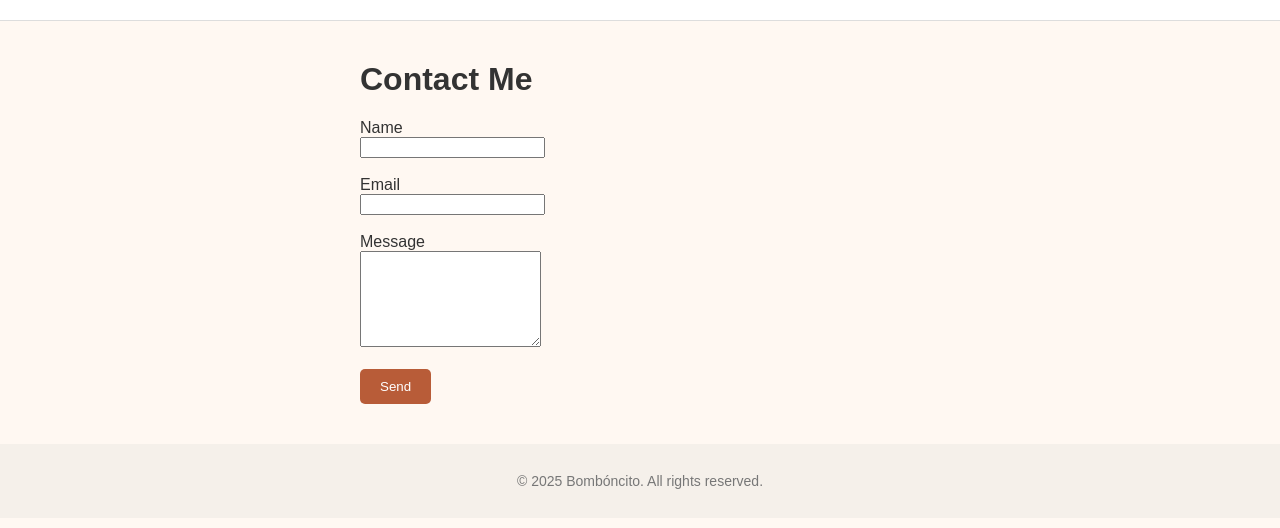
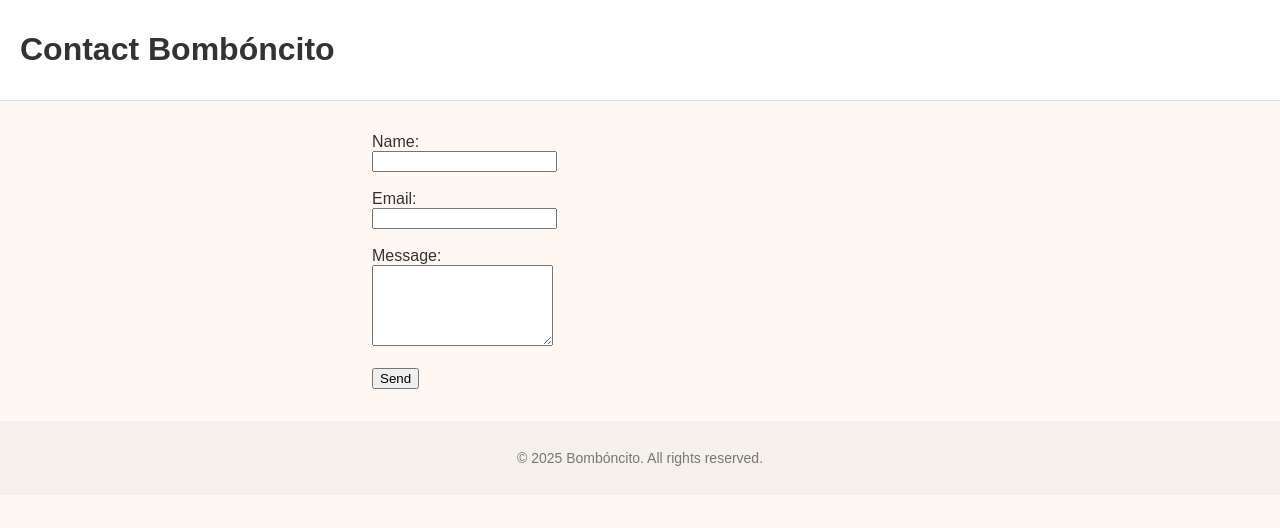
Before and after one commit to Carvalm1/Bonbon-Reposteria, a plain HTML site: page contact.html in a window 1280 px wide. Drawn offline with Linux system fonts and the light colour scheme.

Commit message:
Update contact.html

```diff
--- a/contact.html
+++ b/contact.html
@@ -1,50 +1,33 @@
 <!DOCTYPE html>
 <html lang="en">
 <head>
-  <meta charset="UTF-8" />
-  <meta name="viewport" content="width=device-width, initial-scale=1" />
-  <title>Contact Me - Bombóncito</title>
-  <link rel="stylesheet" href="style.css" />
+  <meta charset="UTF-8">
+  <meta name="viewport" content="width=device-width, initial-scale=1.0">
+  <title>Contact Us - Bombóncito</title>
+  <link rel="stylesheet" href="style.css">
 </head>
 <body>
+  <header class="main-header">
+    <h1>Contact Bombóncito</h1>
+  </header>
+  <main>
+    <section style="padding: 2rem; max-width: 600px; margin: auto;">
+      <form action="mailto:youremail@example.com" method="post" enctype="text/plain">
+        <label for="Mariana">Name:</label><br>
+        <input type="text" id="Mariana" name="Mariana" required><br><br>
 
-  <header>
-    <!-- Repeat nav bar here as well -->
-  </header>
+        <label for="email">Email:</label><br>
+        <input type="email" id="email" name="email" required><br><br>
 
-  <main style="max-width: 600px; margin: 40px auto; padding: 0 20px;">
-    <h1>Contact Me</h1>
-    <form id="contactForm">
-      <label for="Mariana">Name</label><br />
-      <input type="text" id="Mariana" name="Mariana" required /><br /><br />
+        <label for="message">Message:</label><br>
+        <textarea id="message" name="message" rows="5" required></textarea><br><br>
 
-      <label for="email">Email</label><br />
-      <input type="email" id="email" name="email" required /><br /><br />
-
-      <label for="message">Message</label><br />
-      <textarea id="message" name="message" rows="6" required></textarea><br /><br />
-
-      <button type="submit" style="background:#b85c38; color:white; border:none; padding:10px 20px; border-radius:5px; cursor:pointer;">Send</button>
-    </form>
-    <p id="formStatus" style="margin-top:15px; color:green;"></p>
+        <button type="submit">Send</button>
+      </form>
+    </section>
   </main>
-
   <footer>
     <p>&copy; 2025 Bombóncito. All rights reserved.</p>
   </footer>
-
-  <script>
-    const form = document.getElementById('contactForm');
-    const status = document.getElementById('formStatus');
-
-    form.addEventListener('submit', e => {
-      e.preventDefault();
-
-      // For demo: just show a thank you message
-      status.textContent = 'Thanks for reaching out! I will get back to you soon.';
-
-      form.reset();
-    });
-  </script>
 </body>
 </html>
```
